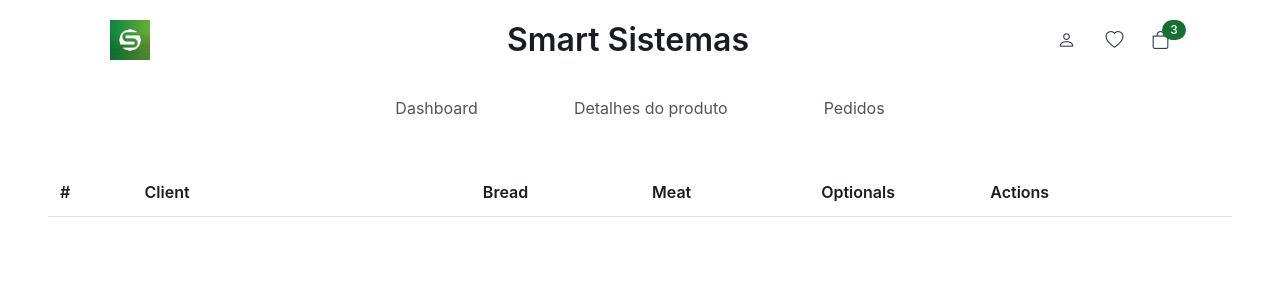
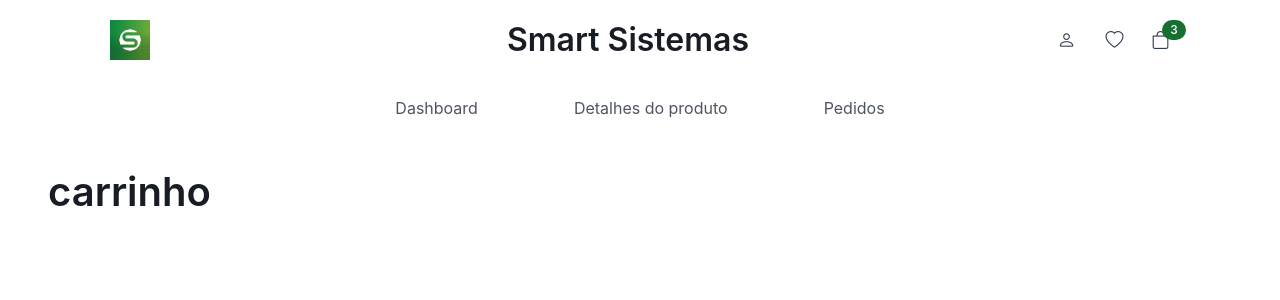
Before and after one commit to mrlmarcela/e-commerce, a Vue app: page /shopping_cart in a window 1280 px wide. Shown: the top 300 px of the page. Built offline with nearby package versions, Linux system fonts and the light colour scheme.

Commit message:
:fire: fix: removendo arquivos nao utilizados

```diff
--- a/src/views/ShoppingCart.vue
+++ b/src/views/ShoppingCart.vue
@@ -1,41 +1,3 @@
 <template>
-      <table class="table table-hover">
-            <thead>
-                  <tr>
-                        <th scope="col" width="5%">#</th>
-                        <th scope="col" width="20%">Client</th>
-                        <th scope="col" width="10%">Bread</th>
-                        <th scope="col" width="10%">Meat</th>
-                        <th scope="col" width="10%">Optionals</th>
-                        <th scope="col" width="15%">Actions</th>
-                  </tr>
-            </thead>
-            <tbody>
-                  <tr v-for="burger in burgers" :key="burger.id">
-                        <td>{{ burger.id }}</td>
-                        <td>{{ burger.name }}</td>
-                        <td>{{ burger.bread }}</td>
-                        <td>{{ burger.meat }}</td>
-                        <td>
-                              <ul>
-                                    <li v-for="(optional, index) in burger.optional" :key="index">{{ optional }}</li>
-                              </ul>
-                        </td>
-                        <td>
-                              <div class="row">
-                                    <div class="col-8">
-                                          <select class="form-select" @change="UpdateStatusBurger($event, burger.id)">
-                                                <option v-for="s in status" :key="s.id" :value="s.type"
-                                                      :selected="burger.status == s.type">{{ s.type }}</option>
-                                          </select>
-                                    </div>
-                                    <div class="col-4">
-                                          <button type="button" class="btn btn-danger"
-                                                @click="deleteBurger(burger.id)">Cancel</button>
-                                    </div>
-                              </div>
-                        </td>
-                  </tr>
-            </tbody>
-      </table>
+      <h1>carrinho</h1>
 </template>
```
